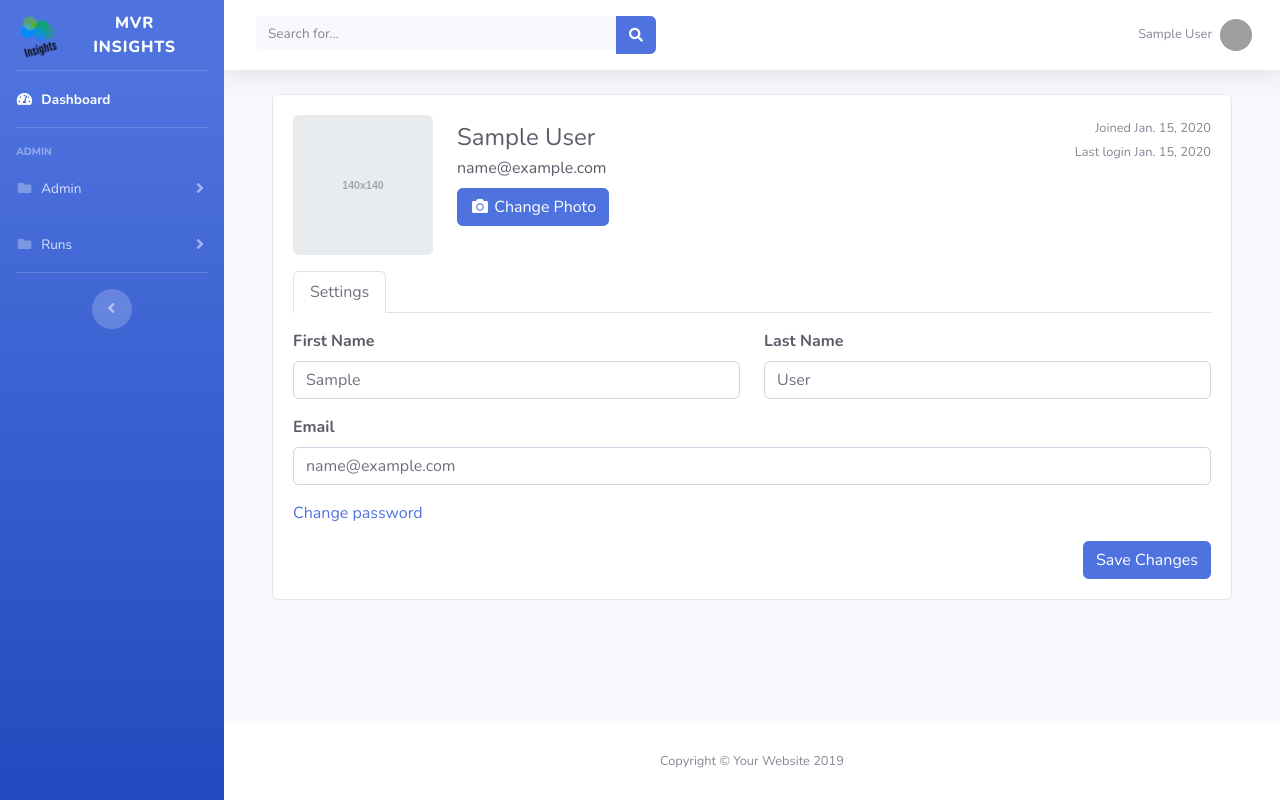
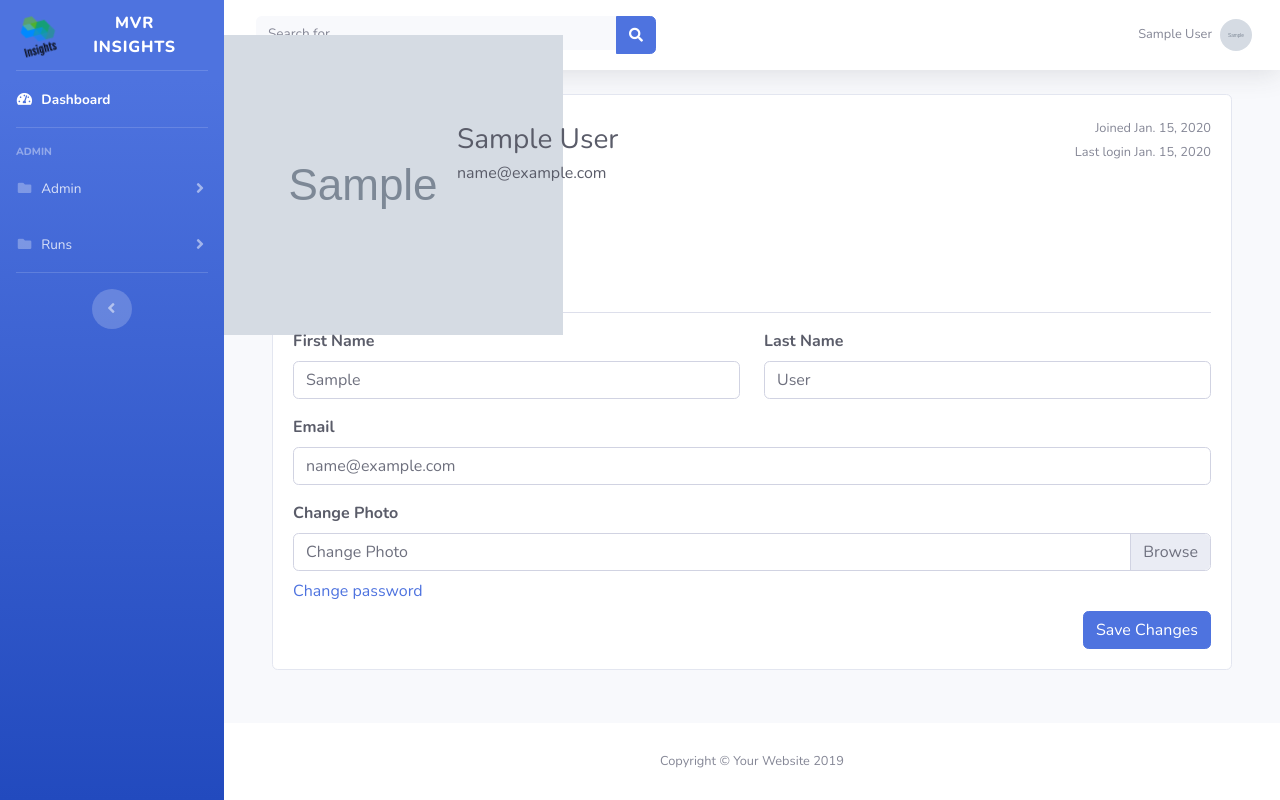
Before and after one commit to S3Infosoft/mvr-fe, a Django app: page /profile/ in a window 1280 px wide. Run offline with Django 3.2, Linux system fonts and the light colour scheme; a user stored in the database is signed in; tables that the repository leaves empty hold one stand-in row (values such as "Sample post"); grey boxes marked "Sample" are stand-in pictures; some libraries are stand-ins or nearby versions; grey boxes are pictures that could not be loaded.

Commit message:
Added user image

```diff
--- a/app/templates/snippets/navbar.html
+++ b/app/templates/snippets/navbar.html
@@ -26,7 +26,9 @@
               <li class="nav-item dropdown no-arrow">
                 <a class="nav-link dropdown-toggle" href="#" id="userDropdown" role="button" data-toggle="dropdown" aria-haspopup="true" aria-expanded="false">
                   <span class="mr-2 d-none d-lg-inline text-gray-600 small">{{ request.user.get_full_name|default:"The Person Has No Name" }}</span>
-                  <img class="img-profile rounded-circle" src="https://source.unsplash.com/QAB-WJcbgJk/60x60">
+                  {% if request.user.image %}
+                    <img class="img-profile rounded-circle" src="{{ request.user.image_thumb.url }}" alt="">
+                  {% endif %}
                 </a>
                 <!-- Dropdown - User Information -->
                 <div class="dropdown-menu dropdown-menu-right shadow animated--grow-in" aria-labelledby="userDropdown">
--- a/app/templates/users/profile.html
+++ b/app/templates/users/profile.html
@@ -15,25 +15,29 @@
               <div class="row">
                 <div class="col-12 col-sm-auto mb-3">
                   <div class="mx-auto" style="width: 140px;">
-                    <div class="d-flex justify-content-center align-items-center rounded" style="height: 140px; background-color: rgb(233, 236, 239);">
-                      <span style="color: rgb(166, 168, 170); font: bold 8pt Arial;">140x140</span>
+                    <div class="d-flex justify-content-center align-items-center rounded" style="height: 140px; {% if not object.image %} background-color: rgb(233, 236, 239);{% endif %}">
+                      <span style="color: rgb(166, 168, 170); font: bold 8pt Arial;">
+                        {% if object.image %}
+                          <a href="{{ object.image.url }}">
+                            <img src="{{ object.image_thumb.url}}" alt="{{object.get_full_name}}">
+                          </a>
+                        {% else %}
+                          Add a Picture
+                        {% endif %}
+                      </span>
                     </div>
                   </div>
                 </div>
                 <div class="col d-flex flex-column flex-sm-row justify-content-between mb-3">
                   <div class="text-center text-sm-left mb-2 mb-sm-0">
-                    <h4 class="pt-sm-2 pb-1 mb-0 text-nowrap ">{{request.user.get_full_name}}</h4>
-                    <p class="mb-0">{{ request.user.email }}</p>
-                    <div class="mt-2">
-                      <button class="btn btn-primary" type="button">
-                        <i class="fa fa-fw fa-camera"></i>
-                        <span>Change Photo</span>
-                      </button>
-                    </div>
+                    <h3 class="pt-sm-2 pb-1 mb-0 text-nowrap ">
+                      {{object.get_full_name}}
+                    </h3>
+                    <p class="mb-0">{{ object.email }}</p>
                   </div>
                   <div class="text-center text-sm-right">
-                    <div class="text-muted"><small>Joined {{request.user.date_joined.date}}</small></div>
-                    <div class="text-muted"><small>Last login {{ request.user.last_login.date }}</small></div>
+                    <div class="text-muted"><small>Joined {{object.date_joined.date}}</small></div>
+                    <div class="text-muted"><small>Last login {{ object.last_login.date }}</small></div>
                   </div>
                 </div>
               </div>
@@ -42,7 +46,7 @@
               </ul>
               <div class="tab-content pt-3">
                 <div class="tab-pane active">
-                  <form class="form" method="post">
+                  <form class="form" method="post" enctype="multipart/form-data">
                     <div class="row">
                       <div class="col font-weight-bold">
                         <div class="row">
@@ -87,10 +91,25 @@
                             </div>
                           </div>
                         </div>
+                        <div class="row">
+                          <div class="col">
+                              <span>Change Photo</span>
+                            <div class="custom-file form-control-user mt-2">
+                              <label class="custom-file-label" for="{{ form.image.id_for_label }}">Change Photo</label>
+                              <input type="file"
+                                     class="custom-file-input"
+                                     id="{{ form.image.id_for_label }}"
+                                     name="{{ form.image.html_name }}"
+                                     accept="image/*">
+                            </div>
+                          </div>
+                        </div>
+
+
                       </div>
                     </div>
                     <div class="row">
-                      <div class="col-12 col-sm-6 mb-3">
+                      <div class="col-12 col-sm-6 mt-2 mb-2">
                         <a href="{% url 'password_change' %}">Change password</a>
                       </div>
 
@@ -116,3 +135,13 @@
 </div>
 
 {% endblock content %}
+
+{% block extra_script %}
+  <script>
+    // Add the following code if you want the name of the file appear on select
+    $(".custom-file-input").on("change", function() {
+      let fileName = $(this).val().split("\\").pop();
+      $(this).siblings(".custom-file-label").addClass("selected").html(fileName);
+    });
+</script>
+{% endblock extra_script %}
```
